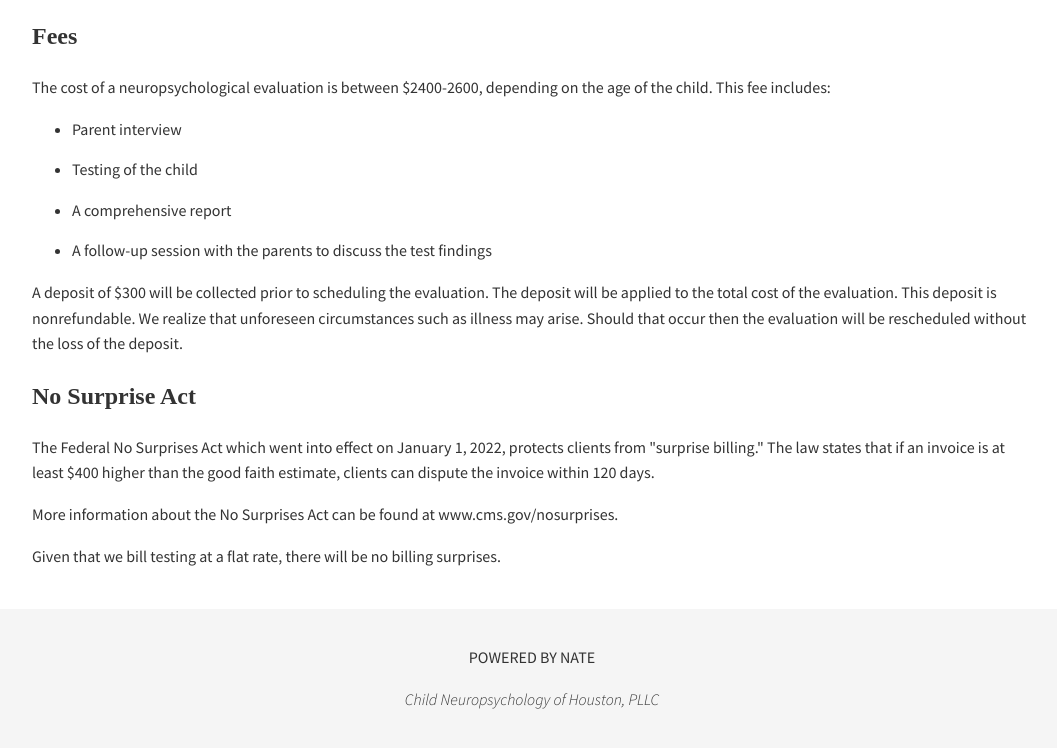
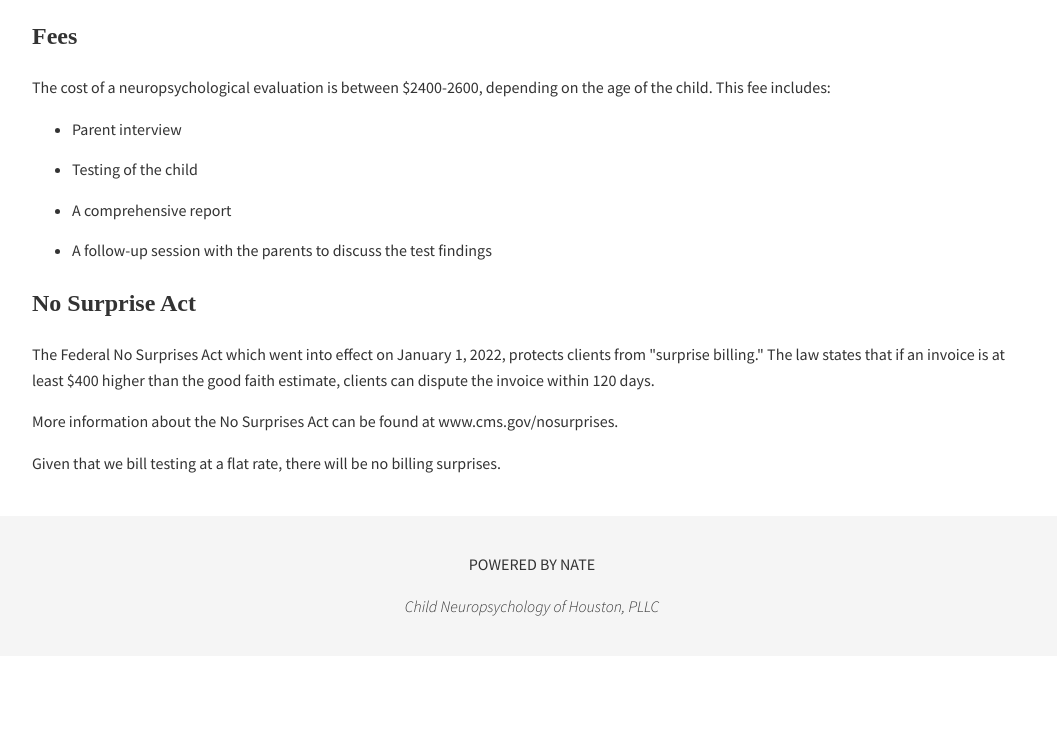
Before and after one commit to nateci/nateci.github.io, a plain HTML site: page fees-and-insurance.html in a window 1280 px wide. Shown: the part 634-1382 px from the top of the page, without its empty margins (108-1165 px from the left). After the commit the page ends 1290 px from the top, so only its background shows below. Drawn offline with Linux system fonts and the light colour scheme; a web font is replaced by a local one.

Commit message:
emails might go to junk, removed deposit paragraph

```diff
--- a/fees-and-insurance.html
+++ b/fees-and-insurance.html
@@ -71,8 +71,6 @@
         <li>A comprehensive report</li>
         <li>A follow-up session with the parents to discuss the test findings</li>
       </ul>
-
-      <p>A deposit of $300 will be collected prior to scheduling the evaluation. The deposit will be applied to the total cost of the evaluation. This deposit is nonrefundable. We realize that unforeseen circumstances such as illness may arise. Should that occur then the evaluation will be rescheduled without the loss of the deposit.</p>
     </div>
 
     <div class="content-section">
```
Also changed, not shown: contact.html (+1 -0 lines).
